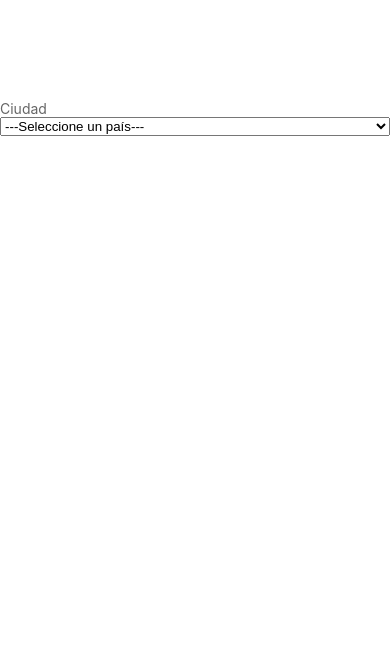
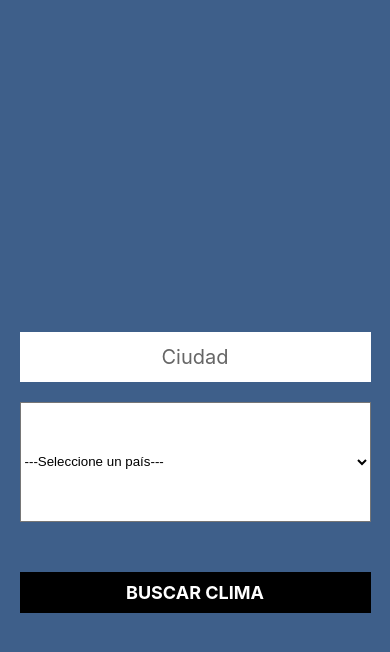
Before and after one commit to doly0911/clima-app, a React Native app: screen / in a window 390 px wide. Shown: the top 652 px of the page. Built offline with nearby package versions, Linux system fonts and the light colour scheme.

Commit message:
estilos para el formulario

```diff
--- a/App.js
+++ b/App.js
@@ -5,13 +5,23 @@ import Formulario from './Components/Formulario';
 
 export default function App() {
   return (
-    <View >
-      <Formulario/>
+    <View style={styles.app}>
+      <View style={styles.contenido}>
+         <Formulario/>
+      </View>
     </View>
   );
 }
 
 const styles = StyleSheet.create({
+  app: {
+    flex: 1,
+    backgroundColor: '#3E5F8A',
+    justifyContent: 'center'
+  },
 
+  contenido: {
+    marginHorizontal: '5%'
+  }
 
 });
--- a/Components/Formulario.js
+++ b/Components/Formulario.js
@@ -1,18 +1,21 @@
 import react from "react";
-import { StyleSheet, Text, View, TextInput } from 'react-native';
+import { StyleSheet, Text, View, TextInput, TouchableWithoutFeedback } from 'react-native';
 import { Picker } from "@react-native-picker/picker";
 
 export default function Formulario() {
     return (
-      <>
+
       <View style={styles.formulario}>
+
         <View>
           <TextInput
+          style={styles.input}
           placeholder="Ciudad"
           placeholderTextColor="#666"/>
         </View>
+
         <View>
-          <Picker>
+          <Picker style={styles.picker}>
             <Picker.Item label="---Seleccione un país---" value=""/>
             <Picker.Item label="Estados Unidos" value="US"/>
             <Picker.Item label="México" value="MX"/>
@@ -21,13 +24,47 @@ export default function Formulario() {
             <Picker.Item label="Perú" value="PE"/>
           </Picker>
         </View>
+
+        <TouchableWithoutFeedback>
+          <View style={styles.btnBuscar}>
+            <Text style={styles.txtBuscar}>
+              Buscar Clima
+            </Text>
+          </View>
+        </TouchableWithoutFeedback>
       </View>
-      </>
+
     );
   }
 
   const styles = StyleSheet.create({
     formulario: {
       marginTop: 100
+    },
+    input: {
+      padding: 10,
+      height:50,
+      backgroundColor: '#fff',
+      fontSize: 20,
+      marginBottom: 20,
+      textAlign: 'center'
+    },
+    picker: {
+      height: 120,
+      backgroundColor: '#fff'
+    },
+    btnBuscar:{
+      marginTop: 50,
+      backgroundColor: '#000',
+      padding: 10,
+      justifyContent: 'center'
+    },
+    txtBuscar:{
+      color: '#fff',
+      fontWeight: 'bold',
+      textTransform: 'uppercase',
+      textAlign: 'center',
+      fontSize: 18
+
     }
   });
```
